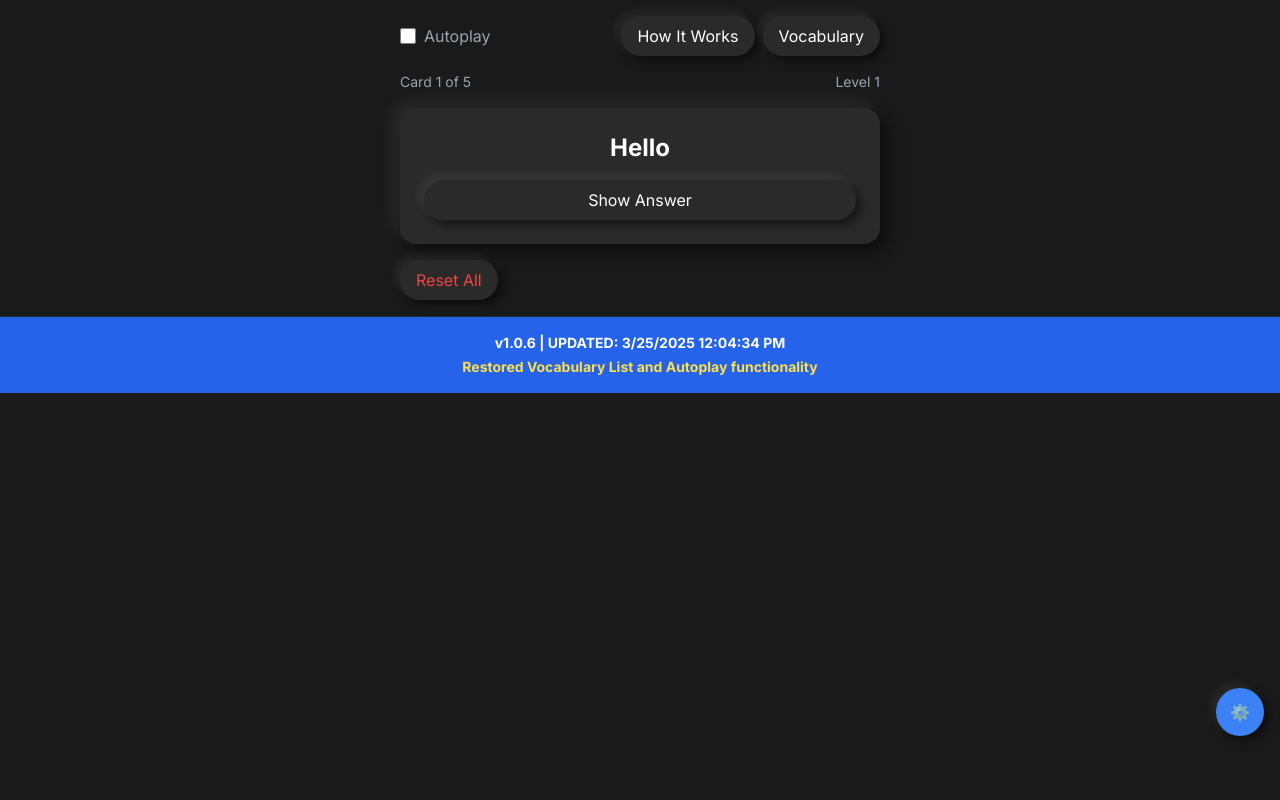
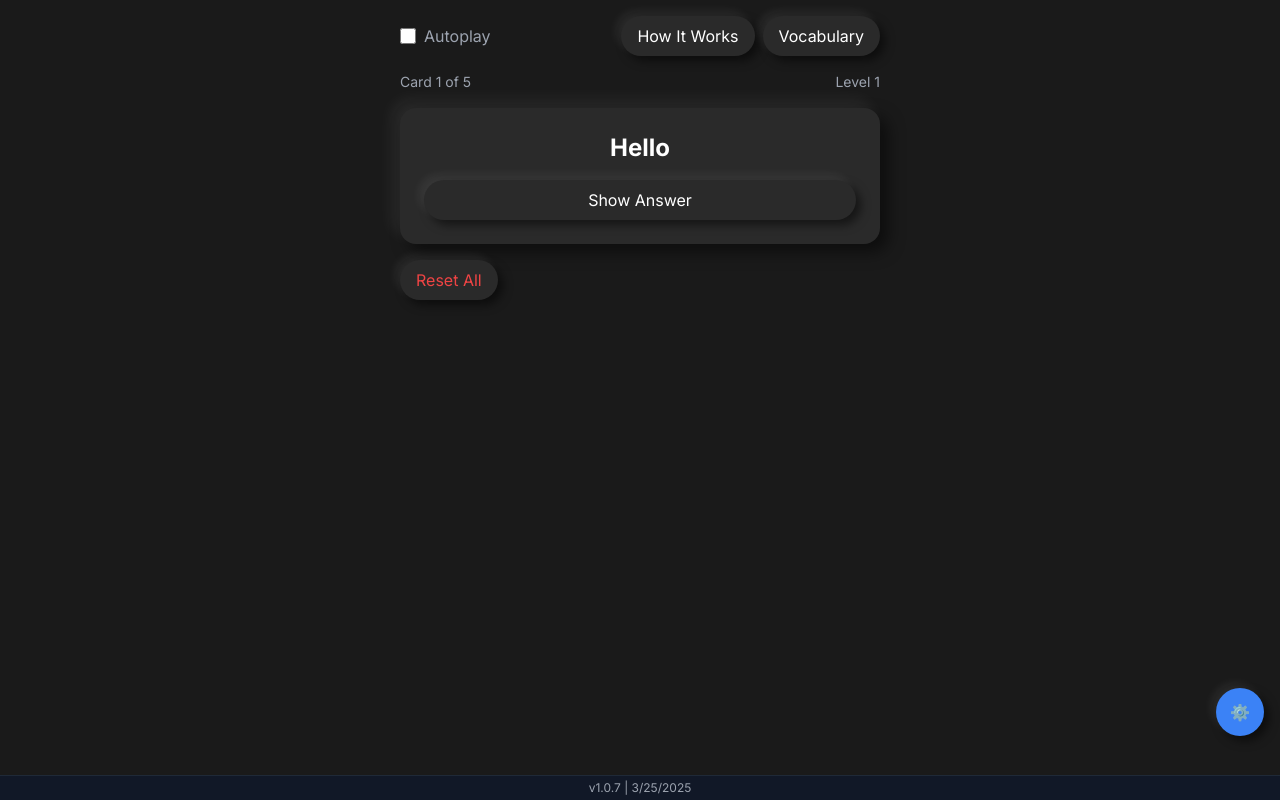
Before and after one commit to MaartenRischen/ThaiFlashcardsApp, a Next.js app: page / in a window 1280 px wide. Built offline with nearby package versions, Linux system fonts and the light colour scheme.

Commit message:
Make version indicator smaller and less intrusive

```diff
--- a/app/page.tsx
+++ b/app/page.tsx
@@ -89,8 +89,8 @@ interface ExampleSentence {
 // Update version info
 const VERSION_INFO = {
   lastUpdated: new Date().toISOString(),
-  version: "1.0.6",
-  changes: "Restored Vocabulary List and Autoplay functionality"
+  version: "1.0.7",
+  changes: "Made version indicator smaller and less intrusive"
 };
 
 // Update phrases with real example sentences
@@ -660,10 +660,9 @@ export default function ThaiFlashcards() {
         </div>
       )}
 
-      {/* Version indicator at the bottom */}
-      <div className="w-full py-4 px-4 text-center text-sm border-t border-gray-800 bg-blue-600 sticky bottom-0 z-50 font-bold">
-        <p className="text-white">v{VERSION_INFO.version} | UPDATED: {new Date(VERSION_INFO.lastUpdated).toLocaleDateString()} {new Date(VERSION_INFO.lastUpdated).toLocaleTimeString()}</p>
-        <p className="text-yellow-300 mt-1">{VERSION_INFO.changes}</p>
+      {/* Version indicator at the bottom - smaller and with lower z-index */}
+      <div className="w-full py-1 px-2 text-center text-xs border-t border-gray-800 bg-gray-900 fixed bottom-0 z-10">
+        <p className="text-gray-400">v{VERSION_INFO.version} | {new Date(VERSION_INFO.lastUpdated).toLocaleDateString()}</p>
       </div>
     </main>
   );
```
